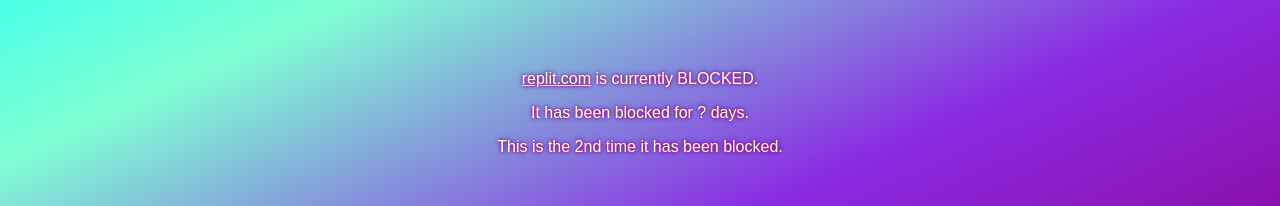
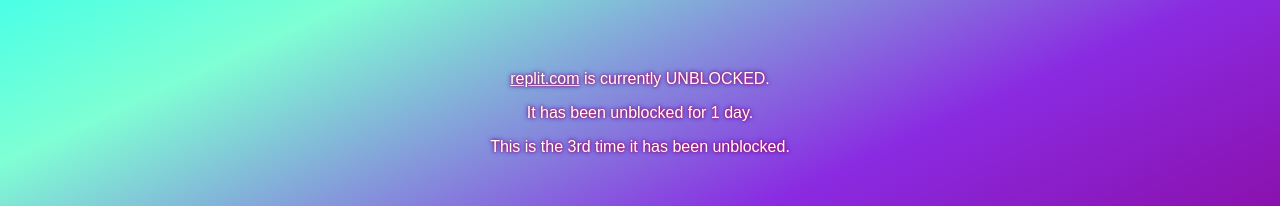
Before and after one commit to AS-398/isreplitblocked, a plain HTML site: page index.html in a window 1280 px wide. Shown: the part 230-436 px from the top of the page. Drawn offline with Linux system fonts and the light colour scheme.

Commit message:
Unblocked

```diff
--- a/index.html
+++ b/index.html
@@ -41,9 +41,9 @@ a:hover {
 <title>YES</title>
 <meta name="description" content="replit is blocked :(">
 <meta name="keywords" content="replit blocked">
-<h1 style="font-size:120px;">YES</h1>
-<p><a href="https://www.replit.com/">replit.com</a> is currently BLOCKED.</p>
-<p>It has been blocked for ? days.</p><p>This is the 2nd time it has been blocked.</p>
+<h1 style="font-size:120px;">NO</h1>
+<p><a href="https://www.replit.com/">replit.com</a> is currently UNBLOCKED.</p>
+<p>It has been unblocked for 1 day.</p><p>This is the 3rd time it has been unblocked.</p>
 </body>
 <br><br><br><br><br><br><br><br><br><br>
 </html>
```
